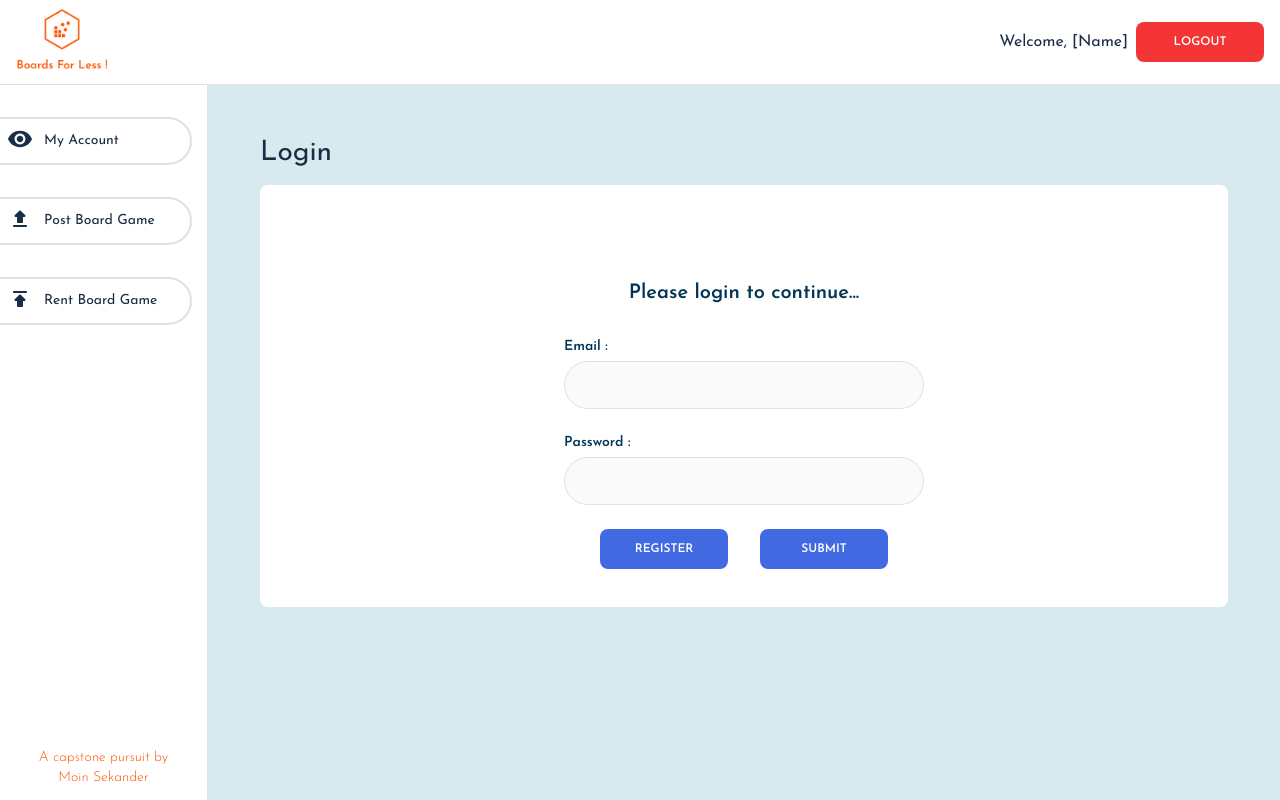
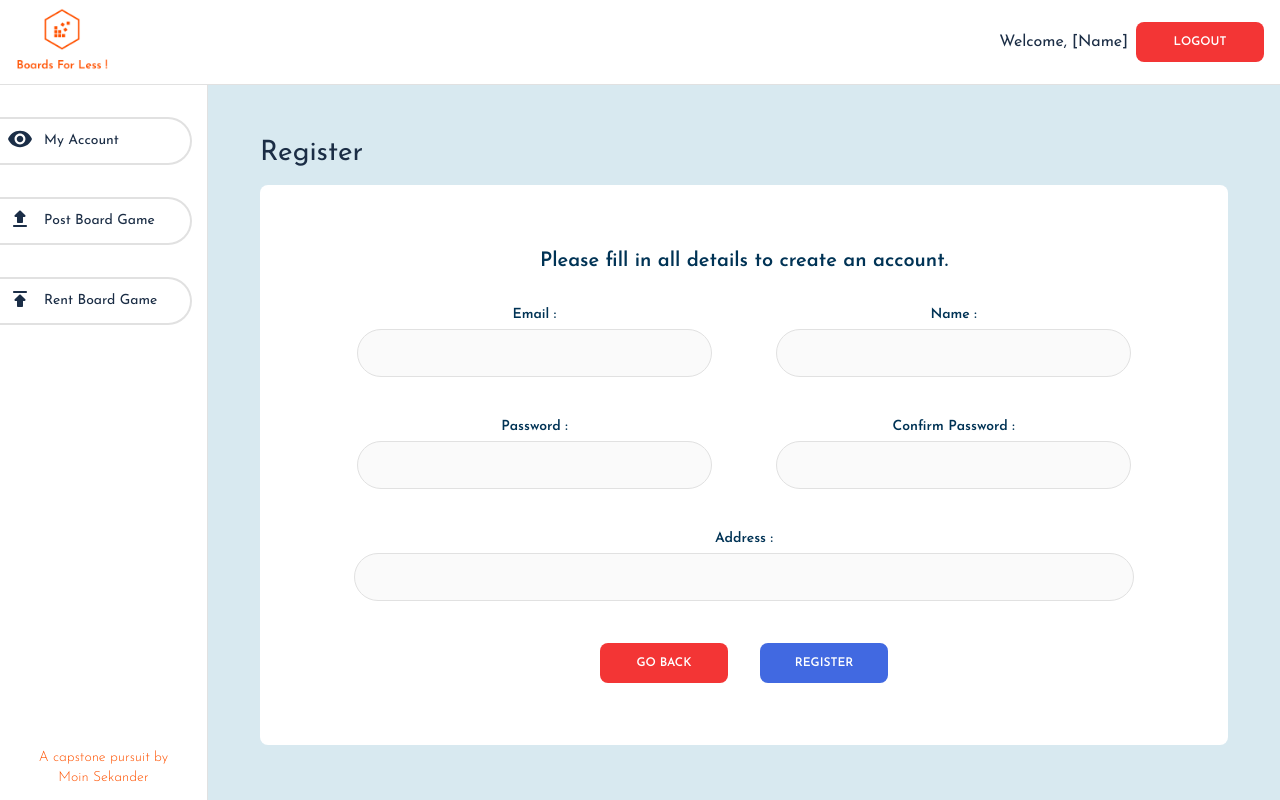
Before and after one commit to m-sekander/boards-for-less-client, a React (Create React App) app: page /register in a window 1280 px wide. Built offline with nearby package versions, Linux system fonts and the light colour scheme.

Commit message:
create and style register page

```diff
--- a/src/App.js
+++ b/src/App.js
@@ -2,8 +2,9 @@ import './App.scss';
 import { BrowserRouter, Routes, Route } from 'react-router-dom';
 import Header from './components/Header/Header';
 import NavBar from './components/NavBar/NavBar';
-import Login from './page/Login/Login';
+import Login from './components/Login/Login';
 import Main from './page/Main/Main';
+import Register from './components/Register/Register';
 
 function App() {
   return (
@@ -13,7 +14,7 @@ function App() {
         <NavBar />
         <Routes>
           <Route path="/" element={<Main title="Login" content={<Login />} />} />
-          <Route path="/register" element={<Main title="Login" content={<Login />} />} />
+          <Route path="/register" element={<Main title="Register" content={<Register />} />} />
         </Routes>
       </div>
     </BrowserRouter>
--- a/src/App.scss
+++ b/src/App.scss
@@ -13,19 +13,18 @@ body {
     font-family: "JosefinSans", sans-serif;
     color: $primary-paragraph;
     background-color: $primary-background;
-    min-width: 30rem;
+    min-width: 42.5rem;
 }
 
 .content {
     display: flex;
-    height: calc((100vh - 5.3125rem));
+    min-height: calc((100vh - 5.3125rem));
 }
 
 main {
     background-color: $secondary-background;
     width: 100%;
     padding: 3.25rem;
-    height: 100%;
 }
 
 h1 {
--- a/src/components/CTA/CTA.js
+++ b/src/components/CTA/CTA.js
@@ -4,23 +4,15 @@ import {Link} from 'react-router-dom';
 function CTA({icon, text, isButton, link, isSpecial}) {
     // Returns button if isButton prop is true else returns link
     if (isButton) {
-        if (isSpecial) {
-            return (
-                <button className="cta cta--special">
-                    {text}
-                </button>
-            );
-        } else {
-            return (
-                <button className="cta">
-                    <img className="cta__icon" src={icon} alt=""/>
-                    {text}
-                </button>
-            );
-        }
+        return (
+            <button className={`cta ${isSpecial && "cta--special"}`}>
+                <img className="cta__icon" src={icon} alt=""/>
+                {text}
+            </button>
+        );
     } else {
         return (
-            <Link to={link} className="cta">
+            <Link to={link} className={`cta ${isSpecial && "cta--special"}`}>
                 <img className="cta__icon" src={icon} alt=""/>
                 {text}
             </Link>
--- a/src/page/Login/Login.js
+++ b/src/components/Login/Login.js
@@ -1,16 +1,16 @@
-import CTA from '../../components/CTA/CTA';
+import CTA from '../CTA/CTA';
 import './Login.scss';
 
 function Login() {
     function onSubmit(event) {
         event.preventDefault();
-
+        console.log("Submitted");
     }
 
 
     return (
         <div className='login'>
-            <h2 className='login__title'>Please login to continue...</h2>
+            <h2 className='login__title'>Please login to continue.</h2>
             <form className='login__form' onSubmit={onSubmit}>
                 <label className="login__label" htmlFor="email">
                     Email :
@@ -21,8 +21,8 @@ function Login() {
                     <input className="login__input" type="password" name="password" id="password" />
                 </label>
                 <div className='login__actions'>
-                    <CTA text="Register" link="/register" />
-                    <CTA text="Submit" isButton={true} />
+                    <CTA text="Sign Up" link="/register" />
+                    <CTA text="Login" isButton={true} />
                 </div>
             </form>
 
--- /dev/null
+++ b/src/components/Login/Login.scss
@@ -0,0 +1,54 @@
+@use "../../styles/partials/colors" as *;
+
+.login {
+    min-height: 30rem;
+    background-color: $primary-background;
+    border-radius: 8px;
+    padding: 2.5rem;
+    padding-top: 5rem;
+    display: flex;
+    flex-direction: column;
+    align-items: center;
+    gap: 2rem;
+
+    &__form {
+        display: flex;
+        flex-direction: column;
+        align-items: center;
+        width: 100%;
+    }
+
+    &__label {
+        display: flex;
+        flex-direction: column;
+        align-items: center;
+        color: $primary-headline;
+        margin-bottom: 1.5rem;
+        width: 75%;
+        min-width: 15rem;
+        max-width: 30rem;
+    }
+
+    &__input {
+        margin-top: 0.25rem;
+        font-family: inherit;
+        height: 3rem;
+        width: 75%;
+        padding: 0.75rem 1.25rem;
+        border: 1px solid $divider-line;
+        border-radius: 50px;
+        background-color: $input-background;
+        color: $primary-headline;
+
+        &:focus {
+            border: 1px solid $secondary-text;
+            outline: none;
+        }
+    }
+
+    &__actions {
+        margin-top: 1.125rem;
+        display: flex;
+        gap: 2rem;
+    }
+}
--- a/src/components/NavBar/NavBar.js
+++ b/src/components/NavBar/NavBar.js
@@ -3,25 +3,22 @@ import { Link } from 'react-router-dom';
 import overview from '../../assets/images/overview.svg';
 import post from '../../assets/images/post.svg';
 import rent from '../../assets/images/rent.svg';
-import { useState } from 'react';
 
 
 function NavBar() {
-    const [navHover, setNavHover] = useState(false);
-
     return (
         <nav className='nav-bar'>
             <div className='nav-bar__links'>
-                <Link className={`nav-bar__link ${navHover && 'nav-bar__link--hover'}`} to="/account">
-                    <img className={`nav-bar__icon ${navHover && 'nav-bar__icon--hover'}`} src={overview} alt="overview icon" />
+                <Link className="nav-bar__link" to="/account">
+                    <img className="nav-bar__icon" src={overview} alt="overview icon" />
                     My Account
                 </Link>
-                <Link className={`nav-bar__link ${navHover && 'nav-bar__link--hover'}`} to="/post">
-                    <img className={`nav-bar__icon ${navHover && 'nav-bar__icon--hover'}`} src={post} alt="post icon" />
+                <Link className="nav-bar__link" to="/post">
+                    <img className="nav-bar__icon" src={post} alt="post icon" />
                     Post Board Game
                 </Link>
-                <Link className={`nav-bar__link ${navHover && 'nav-bar__link--hover'}`} to="/rent">
-                    <img className={`nav-bar__icon ${navHover && 'nav-bar__icon--hover'}`} src={rent} alt="rent icon" />
+                <Link className="nav-bar__link" to="/rent">
+                    <img className="nav-bar__icon" src={rent} alt="rent icon" />
                     Rent Board Game
                 </Link>
             </div>
--- a/src/components/NavBar/NavBar.scss
+++ b/src/components/NavBar/NavBar.scss
@@ -7,7 +7,6 @@
     min-width: 13rem;
     padding: 2rem 0 0.75rem 0;
     border-right: 1px solid $divider-line;
-    height: 100%;
 
     &__links {
         display: flex;
--- /dev/null
+++ b/src/components/Register/Register.js
@@ -0,0 +1,47 @@
+import CTA from '../CTA/CTA';
+import './Register.scss';
+
+function Register() {
+    function onSubmit(event) {
+        event.preventDefault();
+        console.log("Submitted");
+    }
+
+
+    return (
+        <div className='register'>
+            <h2 className='register__title'>Please fill in all details to create an account.</h2>
+            <form className='register__form' onSubmit={onSubmit}>
+                <div className='register__inputs'>
+                    <label className="register__label" htmlFor="email">
+                        Email :
+                        <input className="register__input" type="text" name="email" id="email" />
+                    </label>
+                    <label className="register__label" htmlFor="name">
+                        Name :
+                        <input className="register__input" type="text" name="name" id="name" />
+                    </label>
+                    <label className="register__label" htmlFor="password">
+                        Password :
+                        <input className="register__input" type="password" name="password" id="password" />
+                    </label>
+                    <label className="register__label" htmlFor="confirmPassword">
+                        Confirm Password :
+                        <input className="register__input" type="password" name="confirmPassword" id="confirmPassword" />
+                    </label>
+                    <label className="register__label" htmlFor="address">
+                        Address :
+                        <input className="register__input register__address" type="text" name="address" id="address" />
+                    </label>
+                </div>
+                <div className='register__actions'>
+                    <CTA text="Go Back" link="/" isSpecial={true} />
+                    <CTA text="Register" isButton={true} />
+                </div>
+            </form>
+
+        </div>
+    )
+}
+
+export default Register;
--- a/src/page/Login/Login.scss
+++ b/src/components/Register/Register.scss
@@ -1,11 +1,11 @@
 @use "../../styles/partials/colors" as *;
 
-.login {
-    height: 75%;
+.register {
+    min-height: 35rem;
     background-color: $primary-background;
     border-radius: 8px;
     padding: 2.5rem;
-    padding-top: 6rem;
+    padding-top: 4rem;
     display: flex;
     flex-direction: column;
     align-items: center;
@@ -18,19 +18,35 @@
         width: 100%;
     }
 
+    &__inputs {
+        display: flex;
+        flex-wrap: wrap;
+        justify-content: center;
+        gap: 1rem 4rem;
+    }
+
     &__label {
         display: flex;
         flex-direction: column;
+        align-items: center;
         color: $primary-headline;
         margin-bottom: 1.5rem;
+        width: 40%;
+        min-width: 15rem;
+        max-width: 30rem;
+
+        &:last-child {
+            width: 90%;
+            max-width: 75rem;
+        }
     }
 
     &__input {
         margin-top: 0.25rem;
         font-family: inherit;
         height: 3rem;
-        width: 22.5rem;
-        padding: 0.75rem;
+        width: 100%;
+        padding: 0.75rem 1.25rem;
         border: 1px solid $divider-line;
         border-radius: 50px;
         background-color: $input-background;
@@ -42,11 +58,13 @@
         }
     }
 
+    &__address {
+        width: 97.5%;
+    }
+
     &__actions {
-        // align-self: flex-end;
+        margin-top: 1.125rem;
         display: flex;
-        // margin-right: 6.75rem;
         gap: 2rem;
-
     }
 }
```
